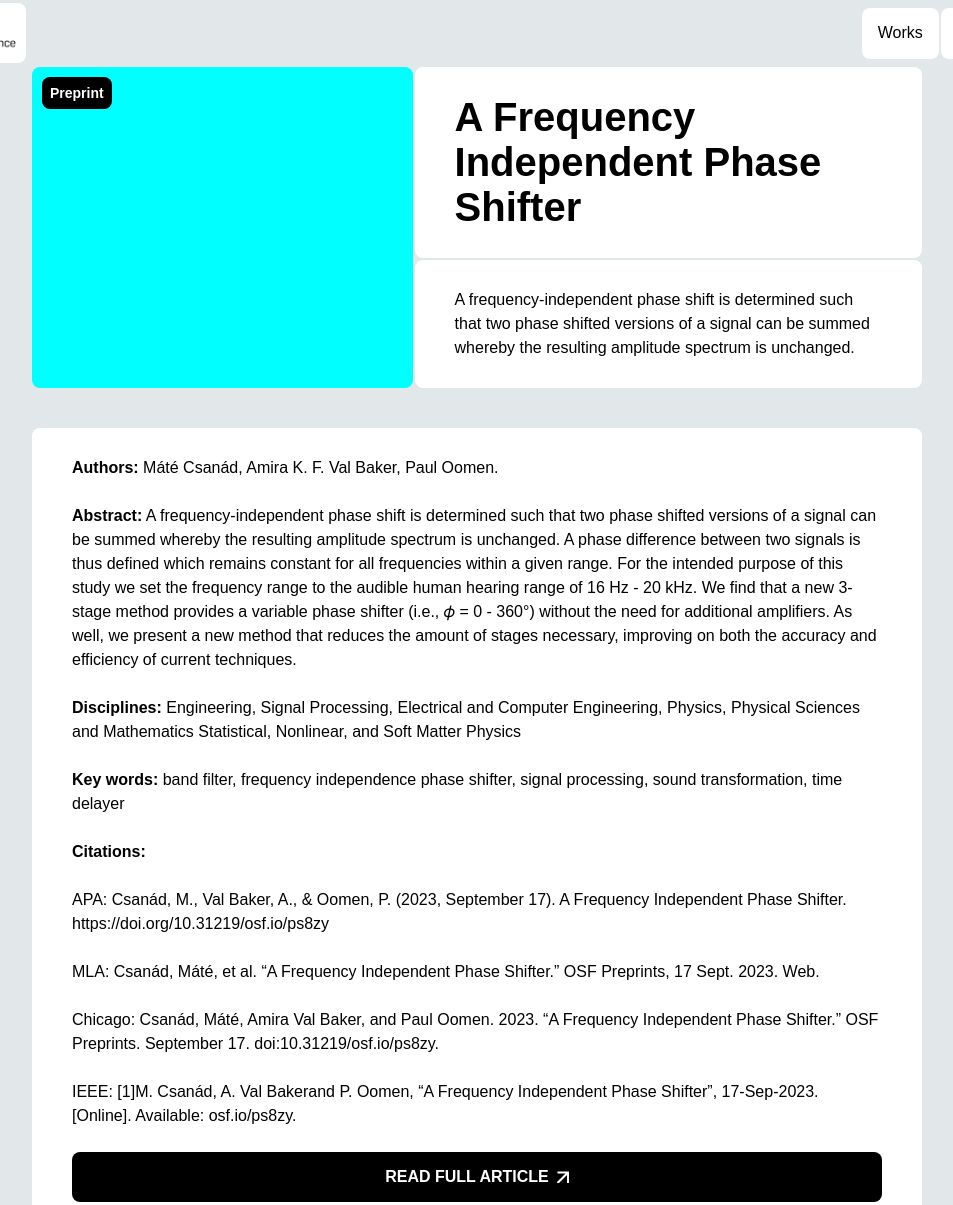
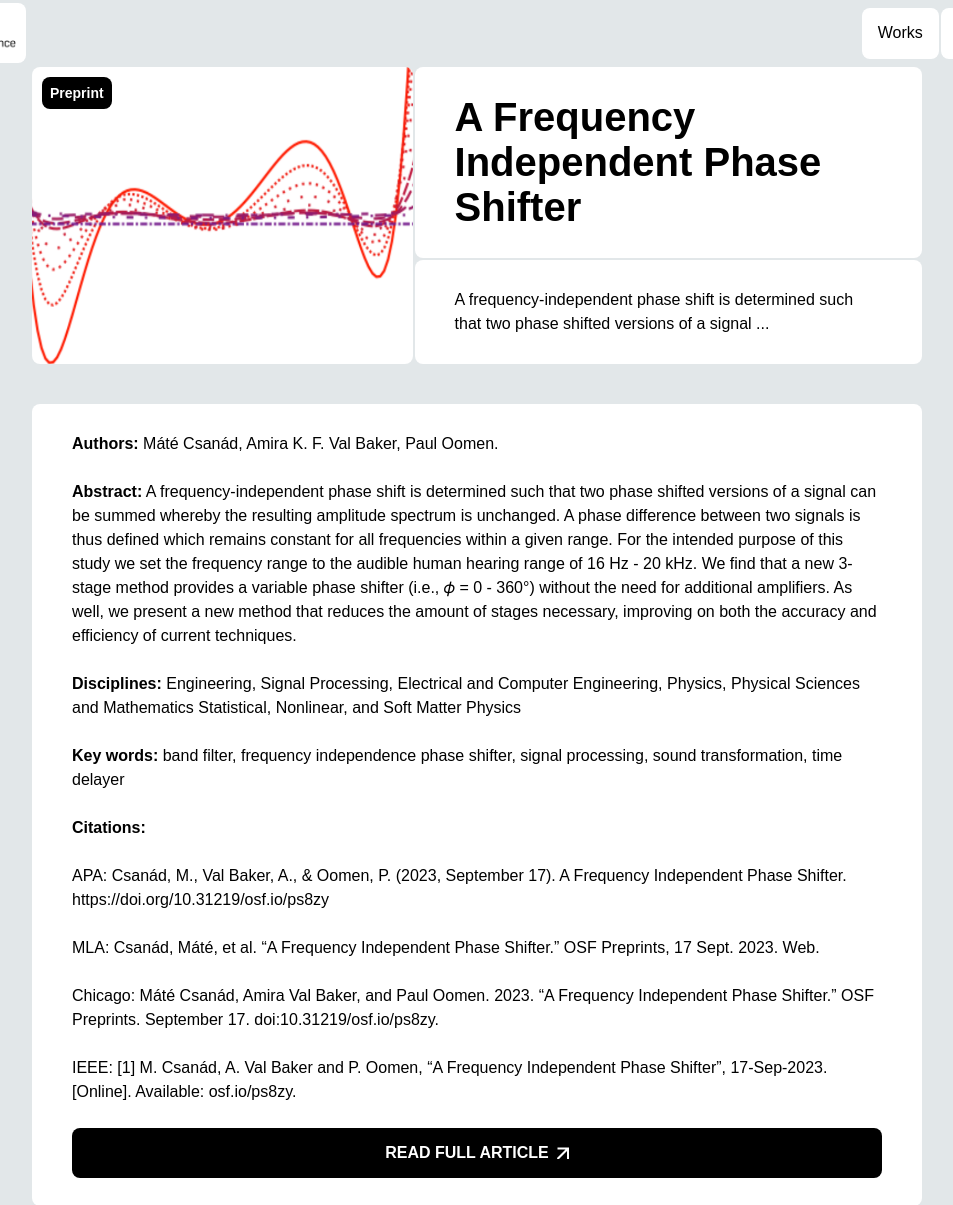
Before and after one commit to lilnoun1112/theworks, an Eleventy site: page src/blog/2024-07-17-a-frequency-independent-phase-shifter.md in a window 1280 px wide. Shown: the part 17-1222 px from the top of the page, without its empty margins (163-1116 px from the left). Built offline with nearby package versions, Linux system fonts and the light colour scheme; Eleventy itself is replaced by a stand-in of ours; files that its build step writes are made by us from their sources; files whose address does not match are found by name; a web font is replaced by a local one.

Commit message:
Update Publications “2024-07-17-a-frequency-independent-phase-shifter”

```diff
--- a/src/blog/2024-07-17-a-frequency-independent-phase-shifter.md
+++ b/src/blog/2024-07-17-a-frequency-independent-phase-shifter.md
@@ -3,9 +3,8 @@ title: A Frequency Independent Phase Shifter
 tags: Preprint
 featured: false
 preview: A frequency-independent phase shift is determined such that two phase
-  shifted versions of a signal can be summed whereby the resulting amplitude
-  spectrum is unchanged.
-image: /img/image-2.jpg
+  shifted versions of a signal ...
+image: /img/fips-thumbnail.png
 fullarticle: https://osf.io/ps8zy/download/
 ---
 **Authors:** Máté Csanád, Amira K. F. Val Baker, Paul Oomen.
@@ -22,6 +21,6 @@ APA: Csanád, M., Val Baker, A., & Oomen, P. (2023, September 17). A Frequency I
 
 MLA: Csanád, Máté, et al. “A Frequency Independent Phase Shifter.” OSF Preprints, 17 Sept. 2023. Web.
 
-Chicago: Csanád, Máté, Amira Val Baker, and Paul Oomen. 2023. “A Frequency Independent Phase Shifter.” OSF Preprints. September 17. doi:10.31219/osf.io/ps8zy.
+Chicago: Máté Csanád, Amira Val Baker, and Paul Oomen. 2023. “A Frequency Independent Phase Shifter.” OSF Preprints. September 17. doi:10.31219/osf.io/ps8zy.
 
-IEEE: \[1]M. Csanád, A. Val Bakerand P. Oomen, “A Frequency Independent Phase Shifter”, 17-Sep-2023. \[Online]. Available: osf.io/ps8zy.
+IEEE: \[1] M. Csanád, A. Val Baker and P. Oomen, “A Frequency Independent Phase Shifter”, 17-Sep-2023. \[Online]. Available: osf.io/ps8zy.
```
Also changed, not shown: static/img/fips-thumbnail.png (added).
